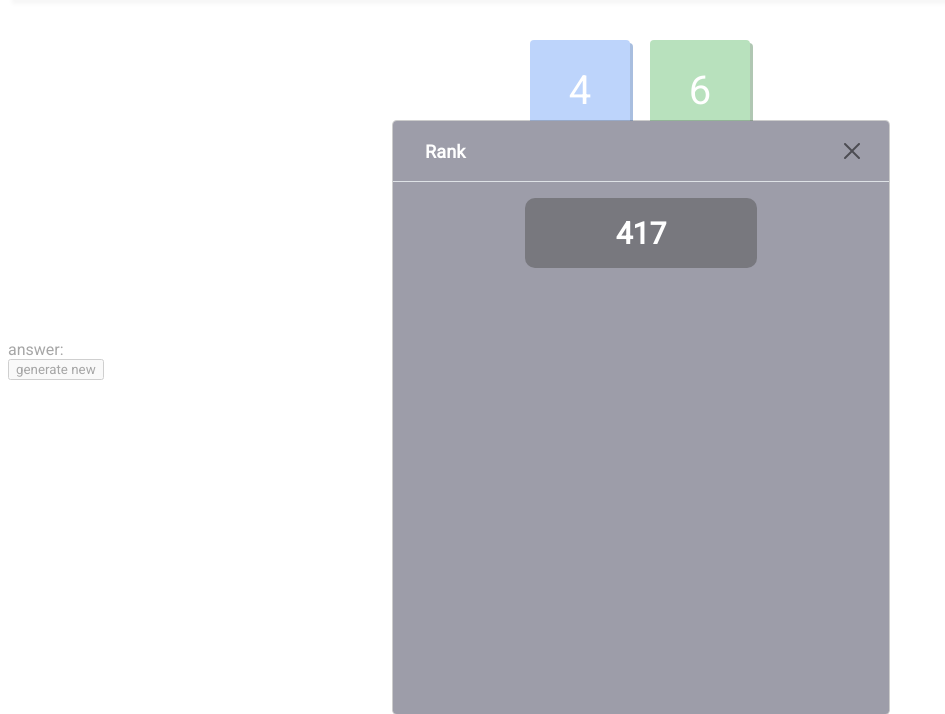
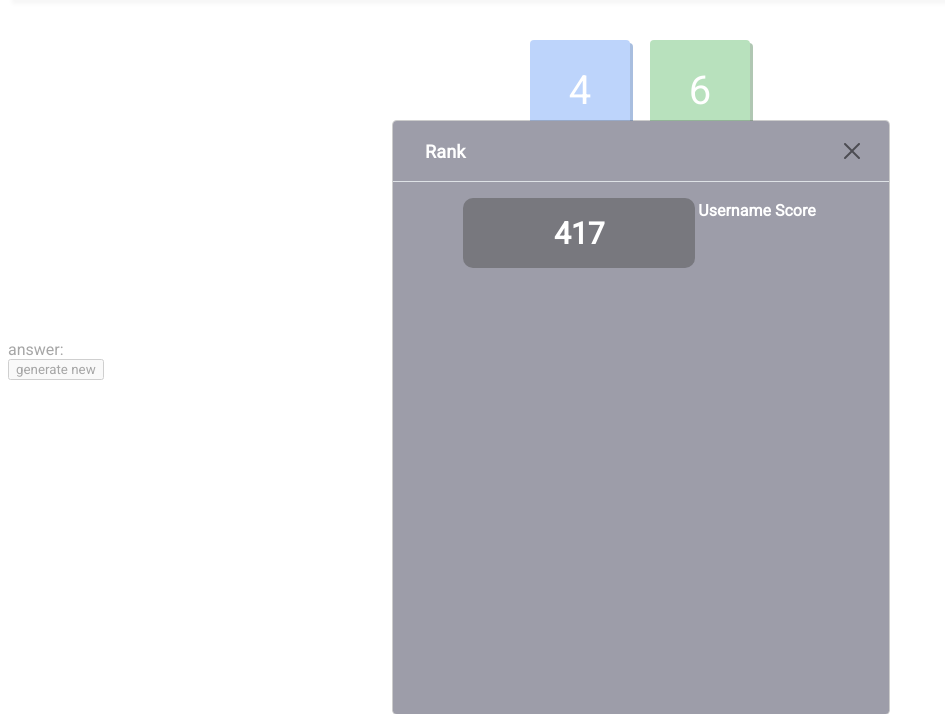
Before and after one commit to ladylilian/CITS3403, a Flask app: page / in a window 1280 px wide, after a click that opens the changed part; the page is wider, and only the part inside the window is pictured. Shown: the part 78-792 px from the top of that part, without its empty margins (0-945 px from the left). Run offline with Flask 2, Linux system fonts and the light colour scheme; lists and menus that the app fills with data are empty; some libraries are stand-ins or nearby versions.

Commit message:
Store player's details into database

```diff
--- a/app.py
+++ b/app.py
@@ -1,6 +1,7 @@
 from crypt import methods
 from email.policy import default
-from flask import Flask, render_template, url_for
+from click import password_option
+from flask import Flask, render_template, url_for, request, redirect
 from flask_sqlalchemy import SQLAlchemy
 from datetime import datetime
 
@@ -22,7 +23,21 @@ def index():
 
 @app.route('/login', methods=['POST','GET'])
 def login():
-    return render_template('login_page.html')
+    if request.method == 'POST':
+        player_uname = request.form['username']
+        player_pword = request.form['password']
+        new_player = Players(username=player_uname, password=player_pword)
+
+        try:
+            db.session.add(new_player)
+            db.session.commit()
+            return redirect('/')
+        except:
+            return 'There was an issue logging in'
+
+    else:
+        players = Players.query.order_by(Players.date_created)
+        return render_template('login_page.html', players=players)
 
 
 if __name__ == "__main__":
--- a/templates/ranking.html
+++ b/templates/ranking.html
@@ -1,4 +1,5 @@
 <!-- rank -->
+{% block rank %}
 <div class="rank fade" id="myrank">
   <div class="rank-dialog">
     <div class="rank-content">
@@ -9,8 +10,21 @@
       <div class="rank-body">
         <div class="current-score"><p>417</p></div> <!-- replace 417 with {{ score }},  get from db -->
         <div class="global-ranking">
+          <table>
+            <tr>
+              <th>Username</th>
+              <th>Score</th>
+            </tr>
+          {% for player in players %}
+            <tr>
+              <td>{{ player.username }}</td>
+              <td>{{ player.max_score }}</td>
+             </tr>
+          </table>
+          {% endfor %}
         </div>
       </div>
     </div>
   </div>
 </div>
+{% endblock %}
```
Also changed, not shown: test.db.
